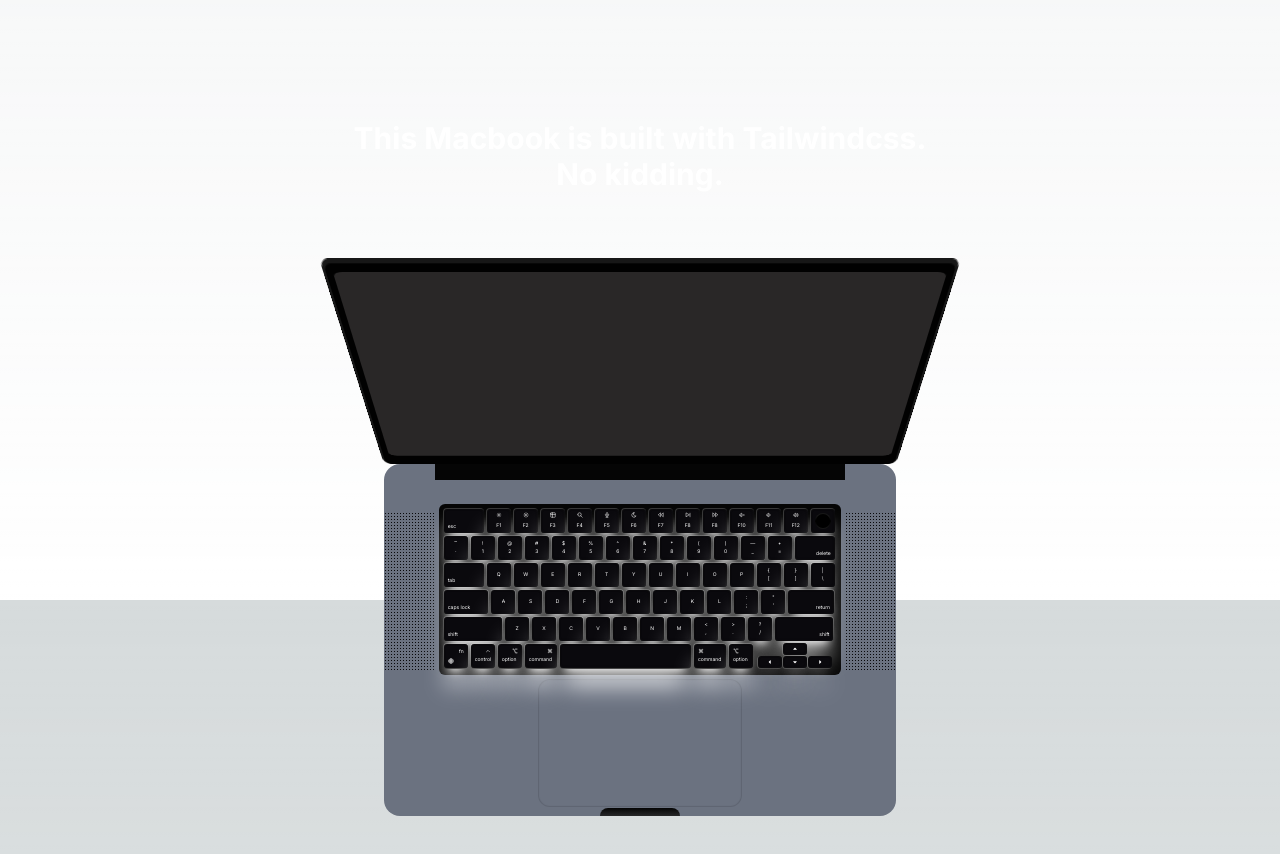
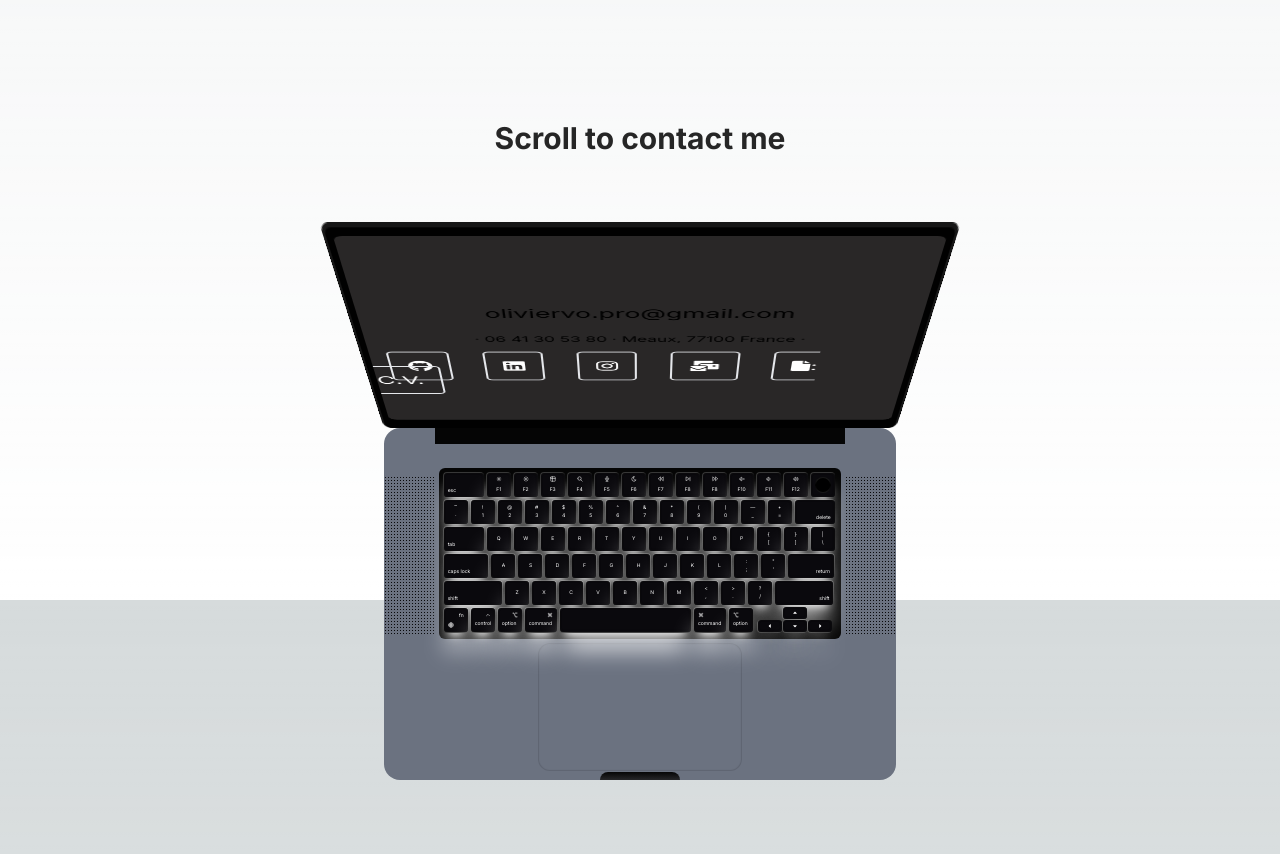
Before and after one commit to vo-olivier250405/personal-website, a Next.js app in the folder personnal-website/: page / in a window 1280 px wide. Shown: the part 2600-3454 px from the top of the page. Built offline with nearby package versions, Linux system fonts and the light colour scheme.

Commit message:
[ADD] => adding the contact me section

```diff
--- a/personnal-website/package.json
+++ b/personnal-website/package.json
@@ -9,6 +9,9 @@
     "lint": "next lint"
   },
   "dependencies": {
+    "@fortawesome/free-brands-svg-icons": "^6.5.1",
+    "@fortawesome/free-solid-svg-icons": "^6.5.1",
+    "@fortawesome/react-fontawesome": "^0.2.0",
     "@tabler/icons-react": "^2.47.0",
     "clsx": "^2.1.0",
     "framer-motion": "^11.0.5",
--- /dev/null
+++ b/personnal-website/src/app/components/ContactMeSection.tsx
@@ -0,0 +1,21 @@
+import { Links } from "./Links";
+
+export const ContactMeSection = () => {
+  return (
+    <div className="absolute inset-0 bg-[#292727] rounded-lg">
+      <div className="grid items-center justify-center mt-32">
+        <a
+          className="text-2xl m-auto"
+          href="mailto:oliviervo.pro@gmail.com?"
+          target="blank"
+        >
+          oliviervo.pro@gmail.com
+        </a>
+        <br />
+
+        <p className="m-auto">· 06 41 30 53 80 · Meaux, 77100 France ·</p>
+        <Links></Links>
+      </div>
+    </div>
+  );
+};
--- /dev/null
+++ b/personnal-website/src/app/components/Links.tsx
@@ -0,0 +1,50 @@
+import { FontAwesomeIcon } from "@fortawesome/react-fontawesome";
+import {
+  faGithub,
+  faLinkedin,
+  faInstagram,
+} from "@fortawesome/free-brands-svg-icons";
+import { faFile, faMailBulk } from "@fortawesome/free-solid-svg-icons";
+
+export const Links = () => {
+  return (
+    <div className="mt-8">
+      <a
+        className="m-4 p-4 border-2 rounded-md  text-white text-2xl"
+        href="https://github.com/vo-olivier250405"
+        target="blank"
+      >
+        <FontAwesomeIcon icon={faGithub} />
+      </a>
+      <a
+        className="m-4 p-4 border-2 rounded-md  text-white text-2xl"
+        href="https://www.linkedin.com/in/voolivier/"
+        target="blank"
+      >
+        <FontAwesomeIcon icon={faLinkedin} />
+      </a>
+      <a
+        className="m-4 p-4 border-2 rounded-md  text-white text-2xl "
+        href="https://www.instagram.com/volivieet/"
+        target="blank"
+      >
+        <FontAwesomeIcon icon={faInstagram} />
+      </a>
+      <a
+        className="m-4 p-4 border-2 rounded-md  text-white text-2xl"
+        href="mailto:oliviervo.pro@gmail.com?"
+        target="blank"
+      >
+        <FontAwesomeIcon icon={faMailBulk} />
+      </a>
+      <a
+        className="m-4 p-4 border-2 rounded-md  text-white text-2xl"
+        target="blank"
+        href="/assets/CV Junior - Bac+2.pdf"
+        download="/assets/CV Junior - Bac+2.pdf"
+      >
+        <FontAwesomeIcon icon={faFile} />: C.V.
+      </a>
+    </div>
+  );
+};
--- a/personnal-website/src/app/components/MacBoockScroll.tsx
+++ b/personnal-website/src/app/components/MacBoockScroll.tsx
@@ -23,7 +23,7 @@
 import { IconCommand } from "@tabler/icons-react";
 import { IconCaretLeftFilled } from "@tabler/icons-react";
 import { IconCaretDownFilled } from "@tabler/icons-react";
-import Image from "next/image";
+import { ContactMeSection } from "./ContactMeSection";
 
 export const MacbookScroll = ({
   src,
@@ -165,7 +165,7 @@
         className="h-96 w-[32rem] absolute inset-0 bg-[#010101] rounded-2xl p-2"
       >
         {/* // form here */}
-        <div className="absolute inset-0 bg-[#292727] rounded-lg" />
+        <ContactMeSection />
         {/* <Image
           src={src as string}
           alt="aceternity logo"
--- a/personnal-website/src/app/components/Parallax.tsx
+++ b/personnal-website/src/app/components/Parallax.tsx
@@ -8,7 +8,6 @@
   MotionValue,
 } from "framer-motion";
 import Image from "next/image";
-import Link from "next/link";
 
 export const Parallax = ({
   products,
@@ -139,7 +138,8 @@
       key={product.title}
       className="group/product h-96 w-[30rem] relative flex-shrink-0"
     >
-      <Link
+      <a
+        target="_blank"
         href={product.link}
         className="block group-hover/product:shadow-2xl "
       >
@@ -150,7 +150,7 @@
           className="object-cover object-left-top absolute h-full w-full inset-0 rounded-md"
           alt={product.title}
         />
-      </Link>
+      </a>
       <div className="absolute inset-0 h-full w-full opacity-0 group-hover/product:opacity-80 bg-black pointer-events-none"></div>
       <h2 className="absolute bottom-4 left-4 opacity-0 group-hover/product:opacity-100 text-white">
         {product.title}
--- a/personnal-website/src/app/page.tsx
+++ b/personnal-website/src/app/page.tsx
@@ -1,5 +1,6 @@
 import { Parallax } from "./components/Parallax";
 import { MacbookScroll } from "./components/MacBoockScroll";
+
 export default function Home() {
   return (
     <>
@@ -33,7 +34,7 @@
         ]}
       />
       <section className="h-screen">
-        <MacbookScroll />
+        <MacbookScroll title="Scroll to contact me" />
       </section>
       <div></div>
     </>
```
Also changed, not shown: 1 other file (tests, documents, lock files or other folders).
